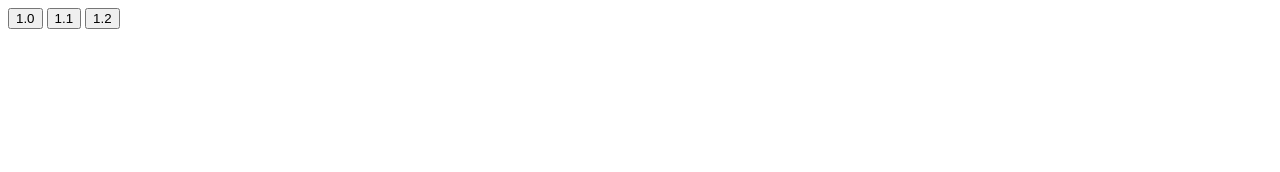
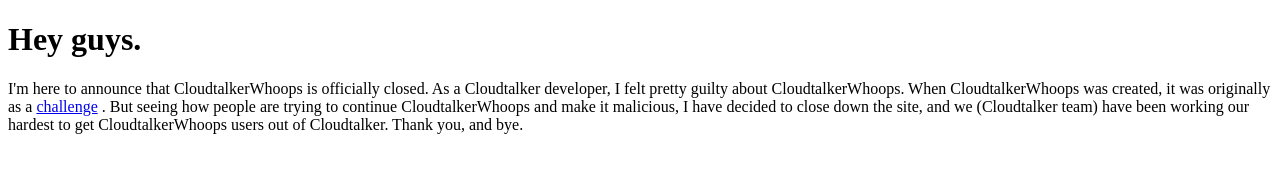
Before and after one commit to Touchcreator/CloudtalkerWhoops, a plain HTML site: page index.html in a window 1280 px wide. Drawn offline with Linux system fonts and the light colour scheme.

Commit message:
Update index.html

```diff
--- a/index.html
+++ b/index.html
@@ -3,17 +3,13 @@
   <head>
     <meta charset="utf-8">
     <meta name="viewport" content="width=device-width">
-    <title>CloudtalkerWhoops Launcher</title>
+    <title>The Closure of CloudtalkerWhoops</title>
   </head>
   <body>
-    <button onclick="window.location.href='https://touchcreator.github.io/CloudtalkerWhoops/1.0';">
-      1.0
-    </button>
-    <button onclick="window.location.href='https://touchcreator.github.io/CloudtalkerWhoops/1.1';">
-      1.1
-    </button>
-    <button onclick="window.location.href='https://touchcreator.github.io/CloudtalkerWhoops/1.2';">
-      1.2
-    </button>
+    <h1>Hey guys.</h2>
+
+    <p>I'm here to announce that CloudtalkerWhoops is officially closed. As a Cloudtalker developer, I felt pretty guilty about CloudtalkerWhoops. When CloudtalkerWhoops was created, it was originally as a
+<a href="https://u.cubeupload.com/Touchcreator/Screenshot2022030315.png">challenge</a>
+. But seeing how people are trying to continue CloudtalkerWhoops and make it malicious, I have decided to close down the site, and we (Cloudtalker team) have been working our hardest to get CloudtalkerWhoops users out of Cloudtalker. Thank you, and bye.
   </body>
 </html>
```
